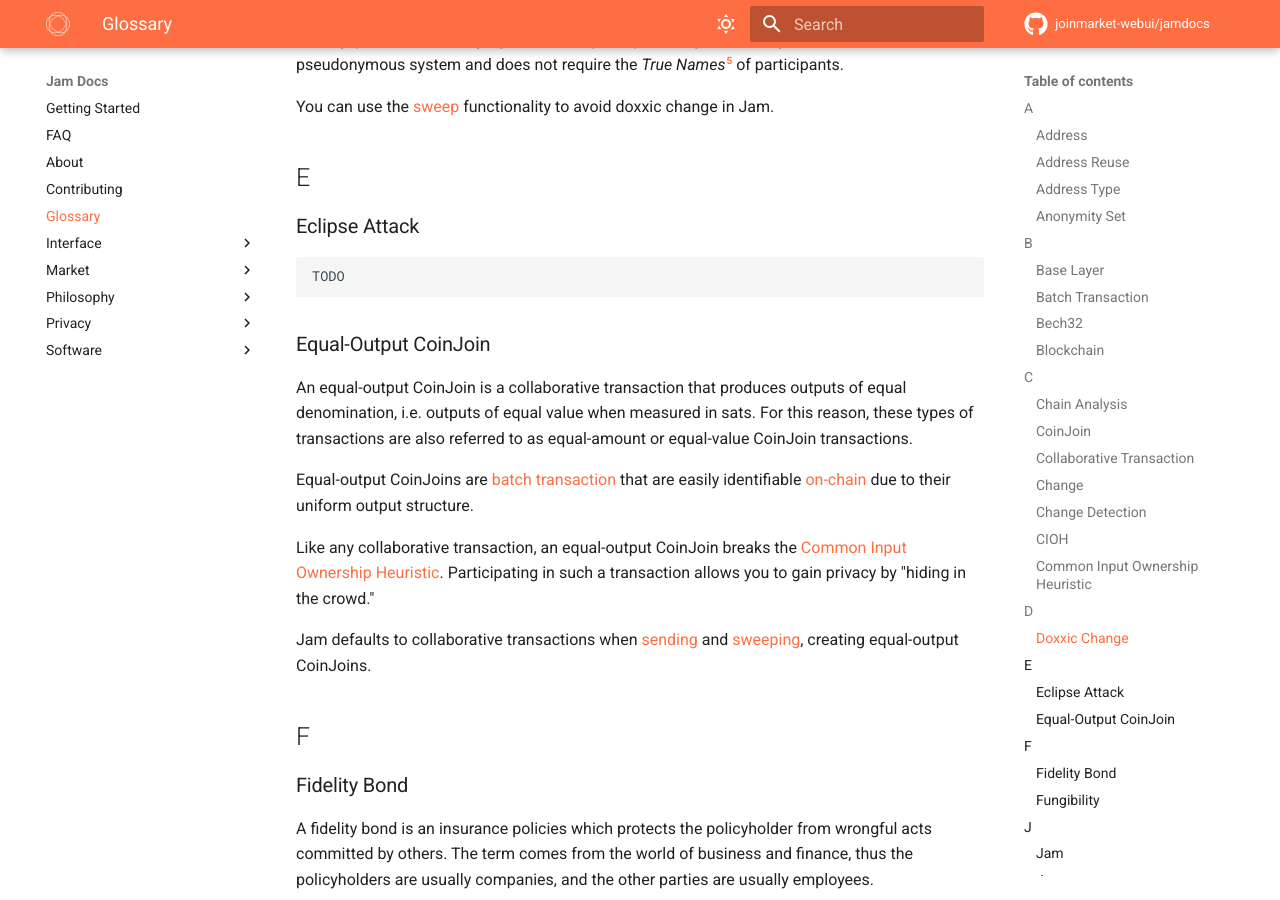
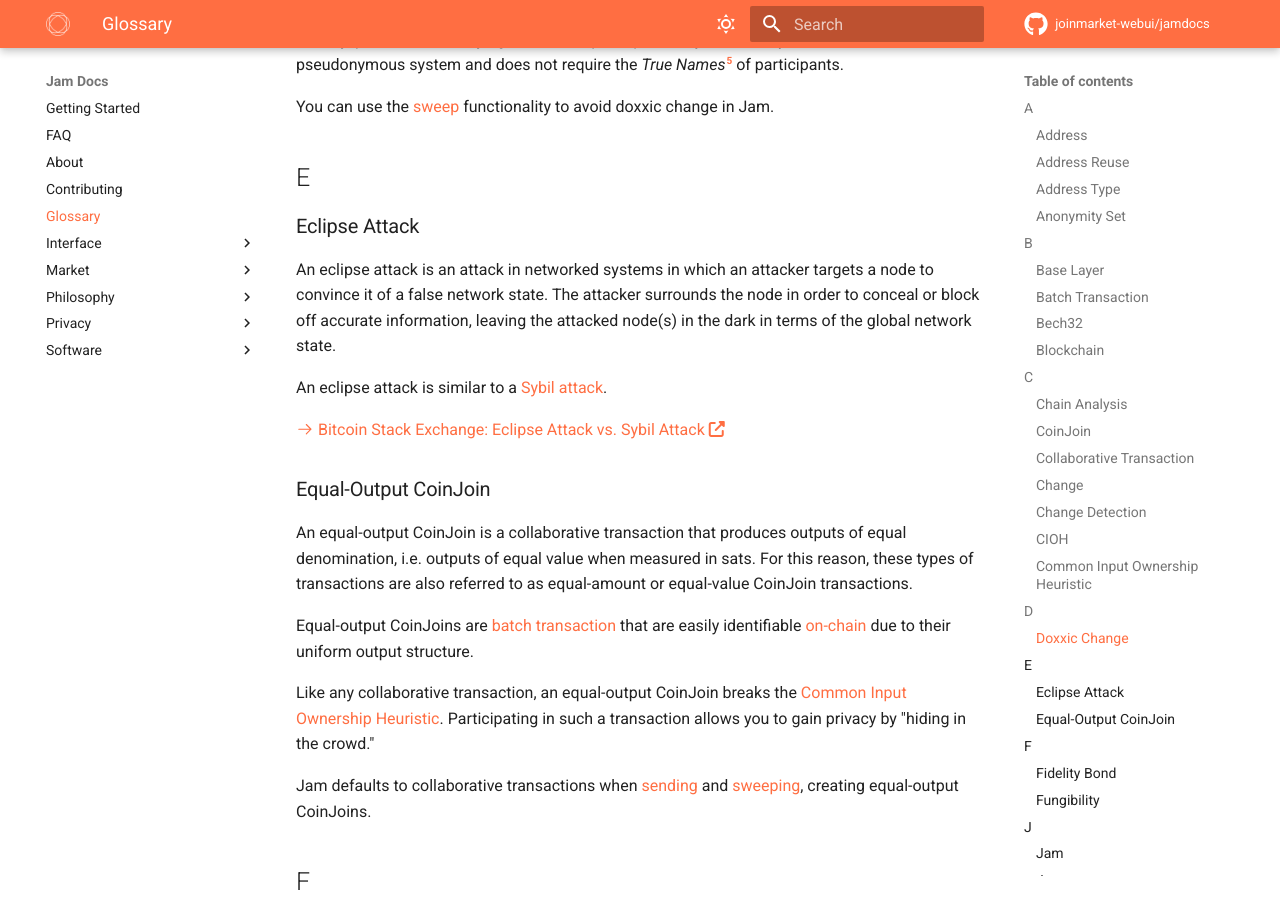
Before and after one commit to joinmarket-webui/jamdocs, an MkDocs documentation site: the page built from docs/glossary.md, in a window 1280 px wide and 900 px high, scrolled down 4541 px. Built offline with MkDocs 1.6.1 and Material for MkDocs 9.7.7, drawn with Linux system fonts in a browser that asks for light colours; nearby versions of some CDN libraries; comment, search, counter and statistics services are not loaded.

Commit message:
docs(glossary): eclipse attack

```diff
--- a/docs/glossary.md
+++ b/docs/glossary.md
@@ -260,7 +260,14 @@ change in Jam.
 ## E
 ### Eclipse Attack
 
-    TODO
+An eclipse attack is an attack in networked systems in which an attacker targets
+a node to convince it of a false network state. The attacker surrounds the node
+in order to conceal or block off accurate information, leaving the attacked
+node(s) in the dark in terms of the global network state.
+
+An eclipse attack is similar to a [Sybil attack](#sybil-attack).
+
+[:octicons-arrow-right-24: Bitcoin Stack Exchange: Eclipse Attack vs. Sybil Attack](https://bitcoin.stackexchange.com/a/61154/93857)
 
 ### Equal-Output CoinJoin
 
```
